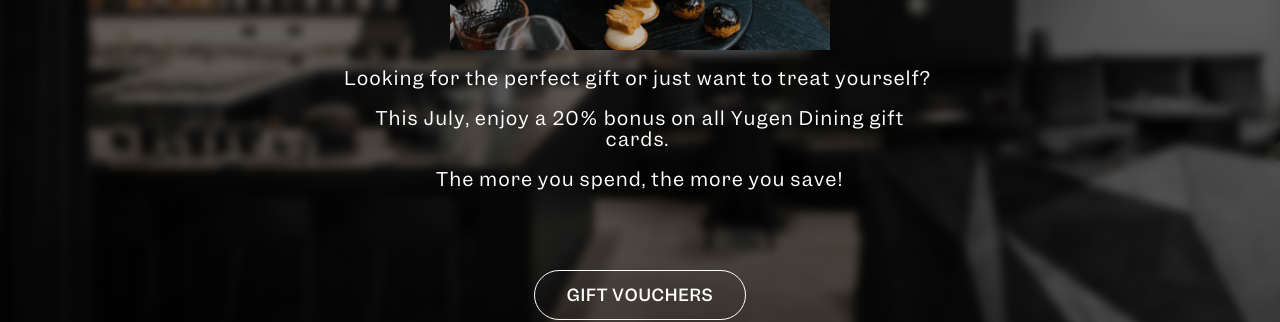
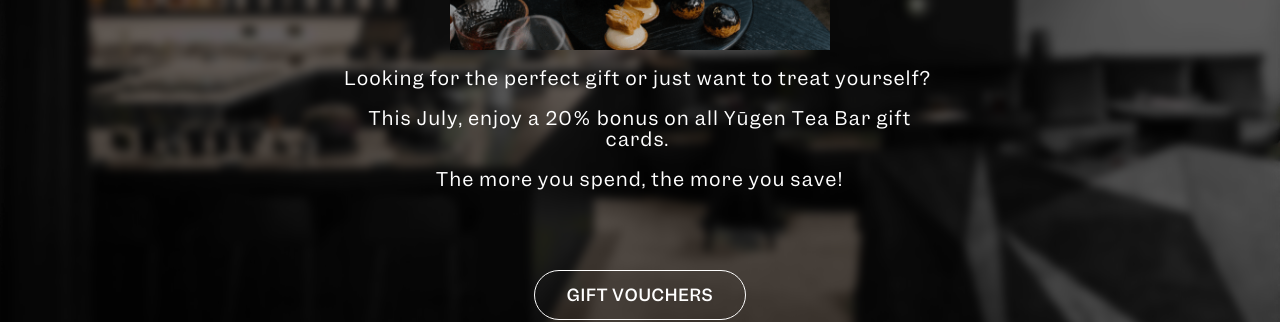
Before and after one commit to yugenteabar/teabar, a Jekyll site: the page built from _pages/index.md, in a window 1280 px wide and 900 px high. Shown: the part 410-732 px from the top of the window. Built offline with Jekyll 4.4.1, drawn with Linux system fonts in a browser that asks for light colours.

Commit message:
TinaCMS content update

```diff
--- a/_pages/index.md
+++ b/_pages/index.md
@@ -5,7 +5,7 @@ meta_description: 'Yugen Tea Bar, located Chapel St, South Yarra'
 title: Homepage
 show_popup: true
 popup_title: Gifting Bonus
-popup_text: "![](</uploads/Tea bar gift vouchers popup.gif>)\n\nLooking for the perfect gift or just want to treat yourself?\_\n\nThis July, enjoy a 20% bonus on all Yugen Dining gift cards.\_\n\nThe more you spend, the more you save!\n"
+popup_text: "![](</uploads/Tea bar gift vouchers popup.gif>)\n\nLooking for the perfect gift or just want to treat yourself?\_\n\nThis July, enjoy a 20% bonus on all Yūgen Tea Bar gift cards.\_\n\nThe more you spend, the more you save!\n"
 popup_button_text: Gift Vouchers
 popup_button_link: 'https://yugen.vouchercart.com/34258/july-special-offer-our-gift-to-you'
 _template: homepage
```
